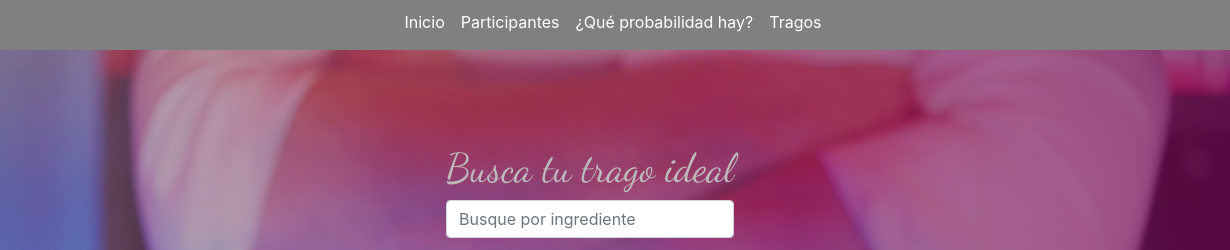
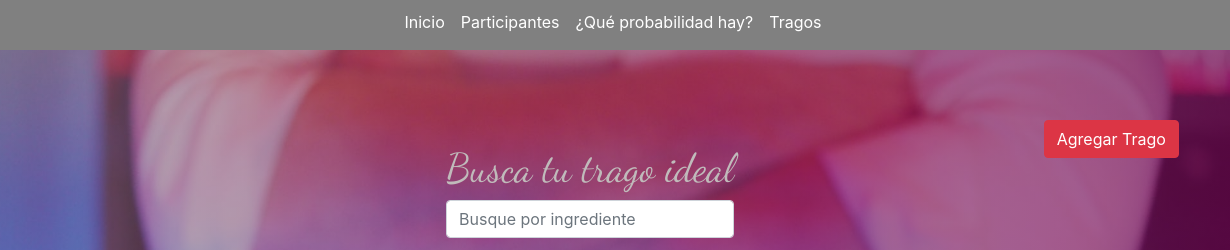
Before and after one commit to CuchiBJ/Metodolog-as-giles-Grupo-1, a website: page src/views/tragos.html in a window 1280 px wide. Shown: the top 250 px of the page, 50-1280 px from the left. Drawn offline with nearby package versions, Linux system fonts and the light colour scheme; no server answers.

Commit message:
Coloco el boton agregar trago en Tragos

```diff
--- a/src/views/tragos.html
+++ b/src/views/tragos.html
@@ -20,6 +20,12 @@
           background-attachment: fixed;
           position: relative;
          ">
+       <div style="  position: absolute;
+       right: 4%;
+       top: 15%;
+       display: block;  ">
+      <a href="/agregartrago"><button type="button" class="btn btn-danger">Agregar Trago</button></a>
+     </div>
 
 
 
```
